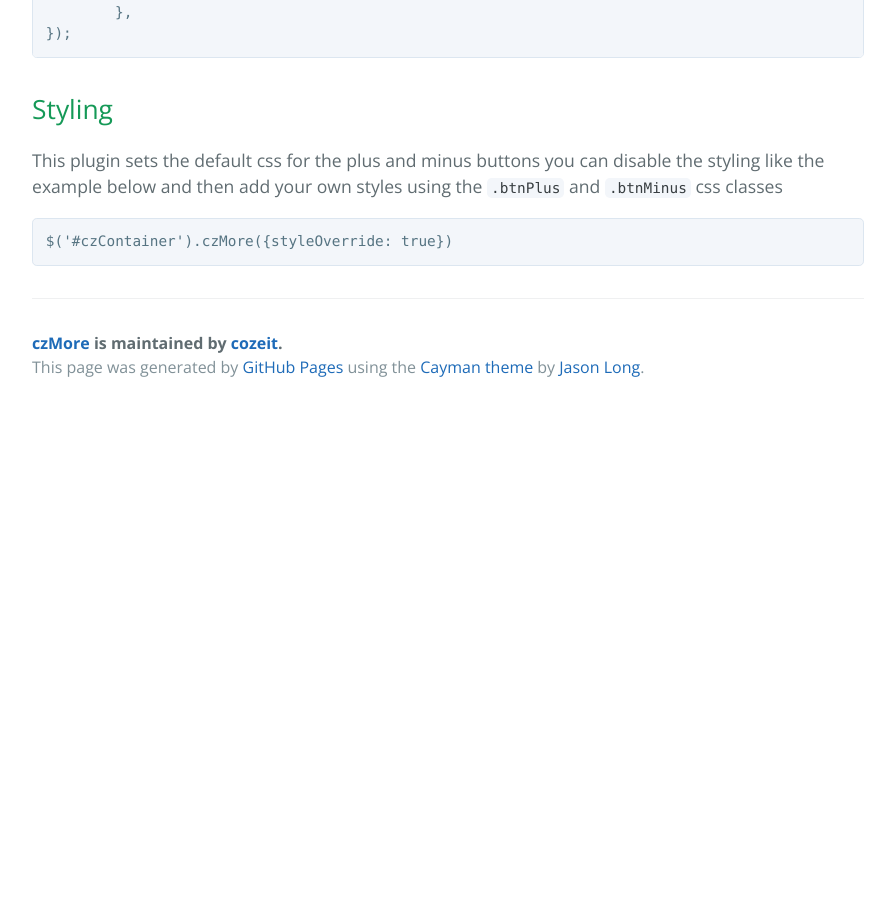
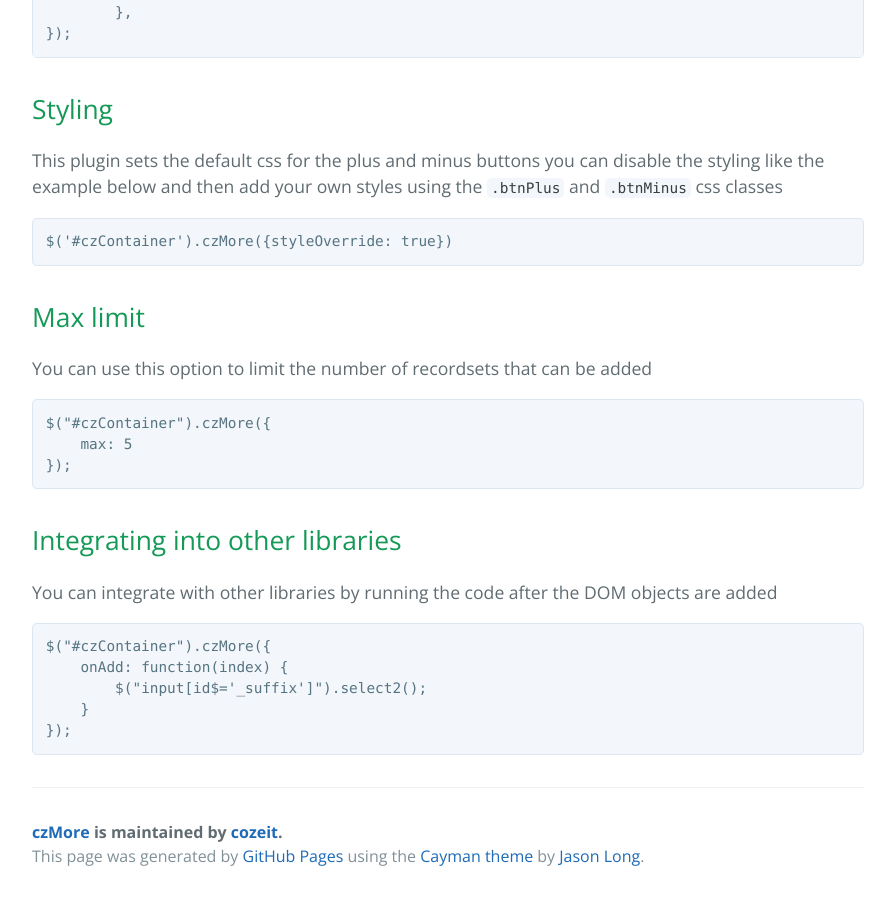
Before and after one commit to cozeit/czMore, a Jekyll site: the page built from index.md, in a window 1280 px wide and 900 px high, scrolled down 2488 px. Shown: the whole window, without its empty margins (192-1087 px from the left). Built offline with Jekyll 4.4.1, drawn with Linux system fonts in a browser that asks for light colours; our own code applies the rules of GitHub Pages for plain Markdown files; before the commit the page ends 2899 px from its top, so only the background shows below that.

Commit message:
adding max and countFieldPrefix

````diff
--- a/index.md
+++ b/index.md
@@ -8,7 +8,7 @@ A JQuery Plugin, that is used to add more fields to a form, it's used when you a
 
 This plugin has been used in our internal systems at [Cozeit, Inc](http://cozeit.com) for more than 6 years now, it's very basic, and can be enhanced, but the core functions are very stable and easy to use for us.
 
-Check out this [Demo](http://cozeit.com/czMore/example.html)
+Check out this [Demo](http://cozeit.com/czMore/example-latest.html)
 
 ## Quick Start
 
@@ -93,3 +93,22 @@ $("#czContainer").czMore({
 ```javascript
 $('#czContainer').czMore({styleOverride: true})
 ```
+
+
+## Max limit
+  You can use this option to limit the number of recordsets that can be added
+```javascript
+$("#czContainer").czMore({
+    max: 5
+});
+```
+
+## Integrating into other libraries
+  You can integrate with other libraries by running the code after the DOM objects are added
+```javascript
+$("#czContainer").czMore({
+    onAdd: function(index) {
+        $("input[id$='_suffix']").select2();
+    }
+});
+```
````
